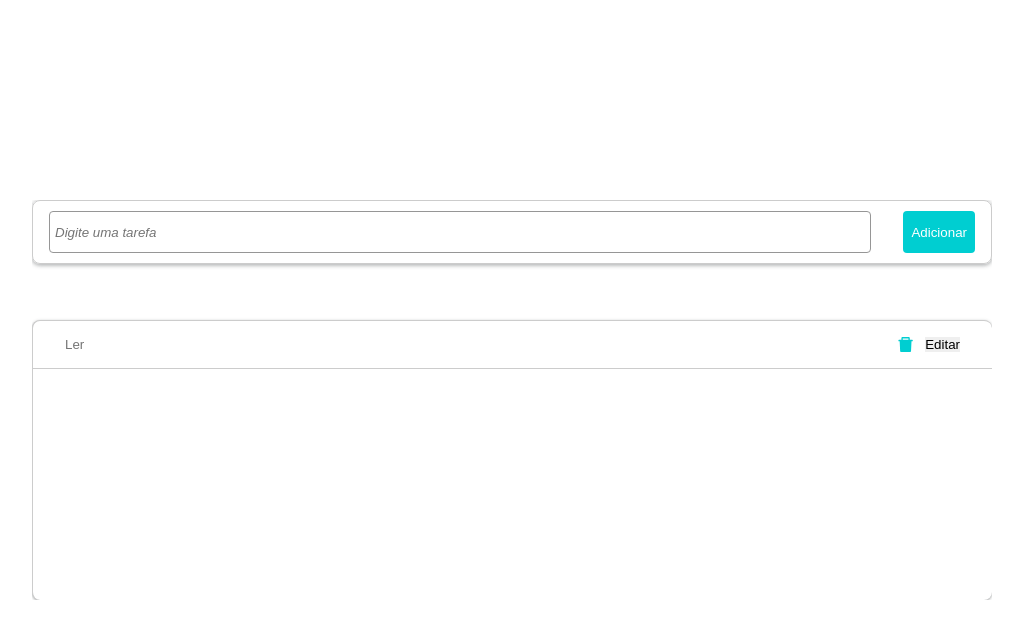
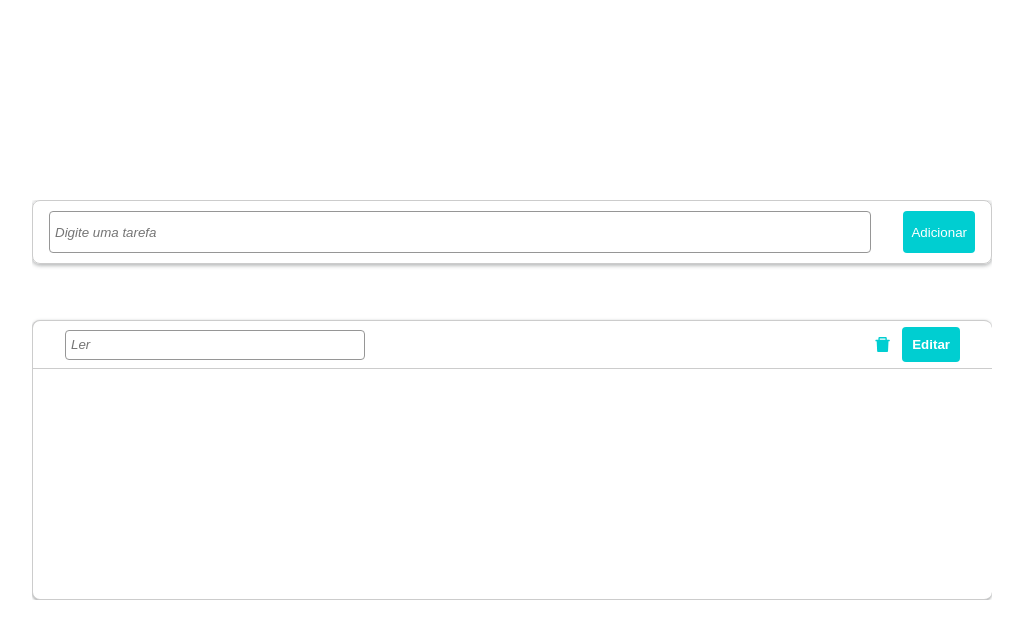
Before and after one commit to thiagodaSilvaP/react-todo-app, a React (Create React App) app: page / in a window 1280 px wide. Both pictures are taken after a click on the icon 1078 px from the left and 344 px from the top of the page. Shown: the top 638 px of the page, without its empty margins (128-1151 px from the left). Built offline with nearby package versions, Linux system fonts and the light colour scheme.

Commit message:
projeto basicamente finalizado

```diff
--- a/src/components/add-tasks/AddTask.jsx
+++ b/src/components/add-tasks/AddTask.jsx
@@ -1,4 +1,4 @@
-import React, {useState} from "react";
+import React, { useState } from "react";
 
 import "../../styles/add-task/add-task.css";
 
@@ -7,7 +7,13 @@ export const AddTask = ({ handleTaskAdition }) => {
 
   const handleInputChange = (event) => setTaskName(event.target.value);
 
-  const handleOnClick = () => handleTaskAdition(taskName);
+  const handleOnClick = () => {
+    handleTaskAdition(taskName);
+    handleClearInput()
+
+  }
+
+  const handleClearInput = () => setTaskName('')
 
   return (
     <>
--- a/src/components/task/Task.jsx
+++ b/src/components/task/Task.jsx
@@ -20,8 +20,8 @@ export const Task = ({
 
   const handleOnEditTask = () => {
     handleTaskEdit(task.id, taskName);
-        changeIsEdit()
-    }
+    changeIsEdit();
+  };
 
   const changeIsEdit = () => setIsEdit(!isEdit);
 
@@ -56,7 +56,11 @@ export const Task = ({
           style={task.completed ? { color: "#fff" } : {}}
         />
         {isEdit ? (
-                    <button className="edit-task-button" onClick={handleOnEditTask}>
+          <button
+            className="edit-task-button"
+            onClick={handleOnEditTask}
+            style={task.completed ? { background: '#fff', color: '#00ced1' } : {}}
+          >
             Editar
           </button>
         ) : (
--- a/src/styles/task/task.css
+++ b/src/styles/task/task.css
@@ -23,20 +23,38 @@
   display: flex;
   justify-content: center;
   align-items: center;
-
 }
 .completed-task,
 .delete-task,
 .edit-task {
   font-size: larger;
   cursor: pointer;
-  color: 	#00CED1 ;
+  color: #00ced1;
 }
 .delete-task {
-    margin-right: 10px;
+  margin-right: 10px;
 }
 .completed-task:hover,
 .delete-task:hover,
 .edit-task:hover {
-    color: #20B2AA;
+  color: #20b2aa;
 }
+.edit-task-name {
+  width: 300px;
+  height: 30px;
+  padding: 0px 10px;
+  border: 1.5px solid rgb(150, 150, 150);
+  border-radius: 4px;
+  padding: 0px 5px;
+}
+.edit-task-name::placeholder {
+  font-style: italic;
+}
+.edit-task-button {
+  padding: 10px;
+  border-radius: 4px;
+  background-color: #00ced1;
+  color: #fff;
+  font-weight: bolder;
+  cursor: pointer;
+}
--- a/src/styles/tasks/tasks.css
+++ b/src/styles/tasks/tasks.css
@@ -4,8 +4,10 @@
     border-radius: 8px;
     border-top: 1.5px solid #ccc;
     border-left: 1.5px solid #ccc;
+    border-bottom: 1.5px solid #ccc;
     background-color: #fff;
     box-shadow: rgba(60, 64, 67, 0.3) 0px 1px 2px 0px, rgba(60, 64, 67, 0.15) 0px 1px 3px 1px;
+    overflow-y: scroll;
 }
 ::-webkit-scrollbar {
     width: 7px;
```
Lines whose indentation alone changed are shown as unchanged.
